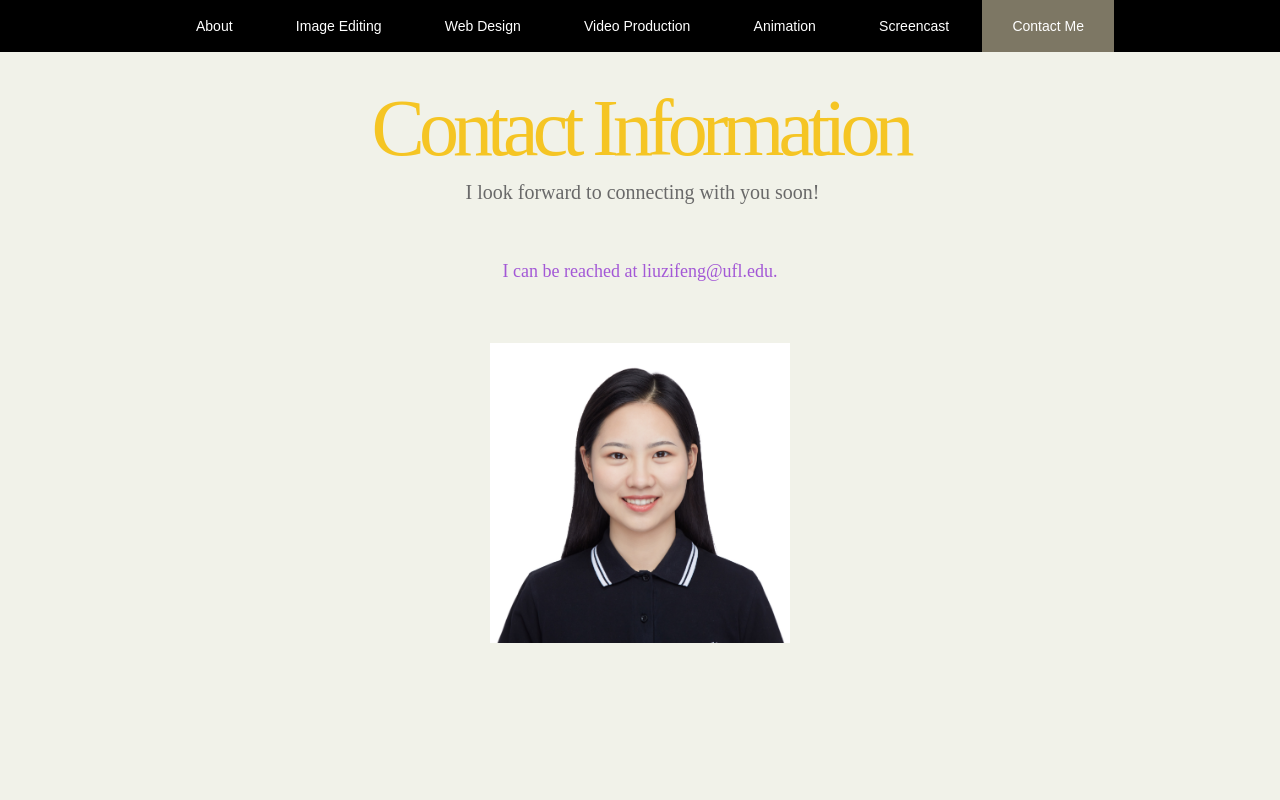
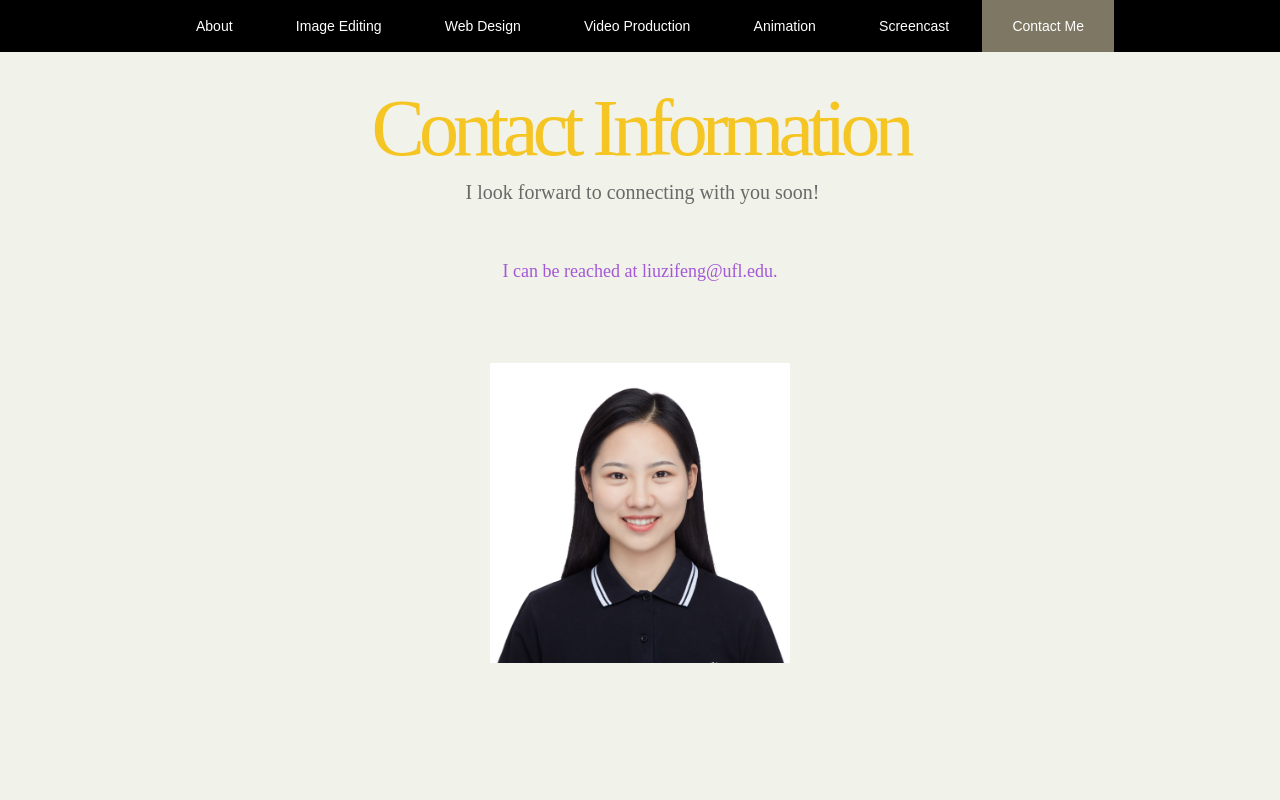
Before and after one commit to ZifengLiu98/eme_ePortfolio, a plain HTML site: page contact.html in a window 1280 px wide. Shown: the top 800 px of the page. Drawn offline with Linux system fonts and the light colour scheme.

Commit message:
update the profile

```diff
--- a/contact.html
+++ b/contact.html
@@ -60,7 +60,12 @@ Released   : 20130406
 			<div class="entry">
 				<!-- THIS IS WHERE YOU CUSTOMIZE THE INTRODUCTORY PARAGRAPH FOR EACH PAGE. -->
                 <p><center><font size ="4">I can be reached at liuzifeng@ufl.edu. </font> </p> </center> <br><br><br>
-                   <center><a href="https://zifengliu98.github.io/"><img src=Figs/profile.jpg alt ="Profile" width="300" height="300" ></img></a></center><br><br>
+
+				<div style="text-align: center; margin: 20px 0;">
+					<a href="https://zifengliu98.github.io/" target="_blank">
+					  <img src="Figs/profile.jpg" alt="Profile" width="300" height="300">
+					</a>
+				  </div>
 
                     <p><br><br><br> <font size = "4"></font> </p>
 
```
